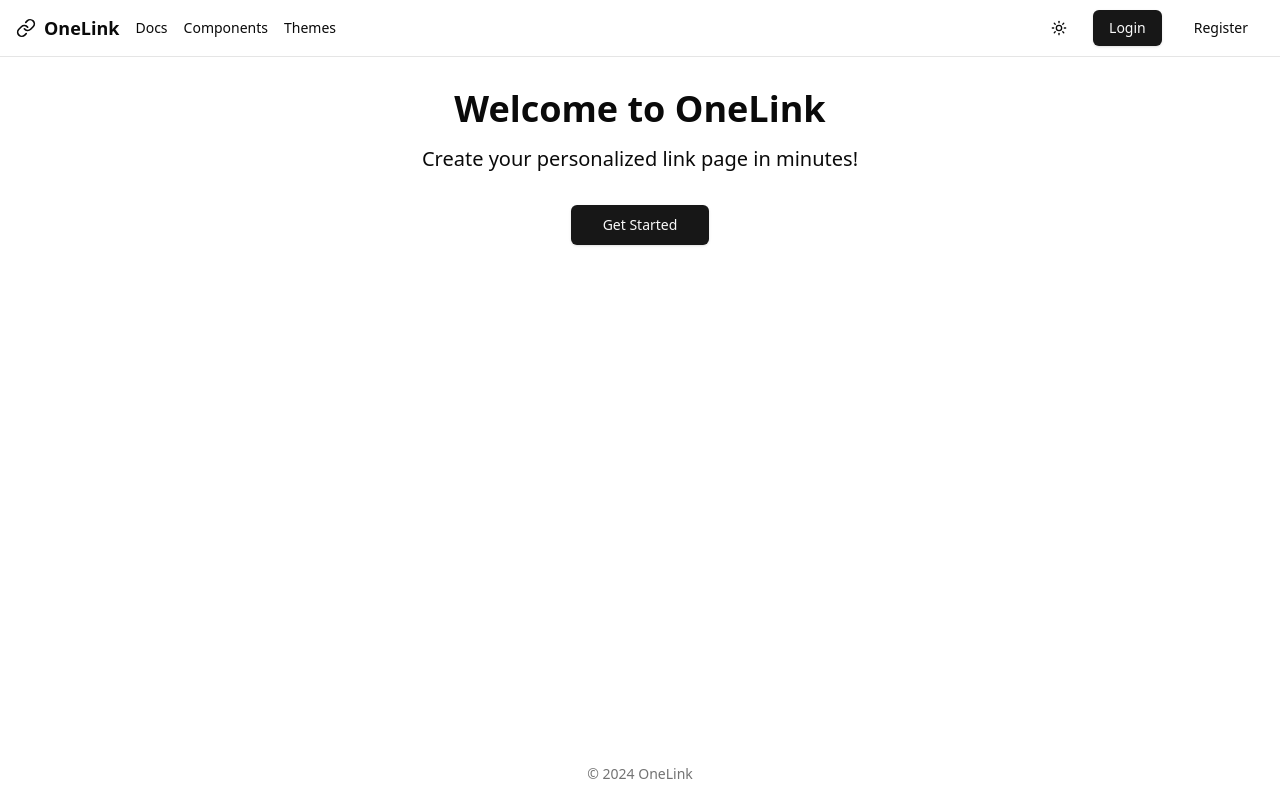
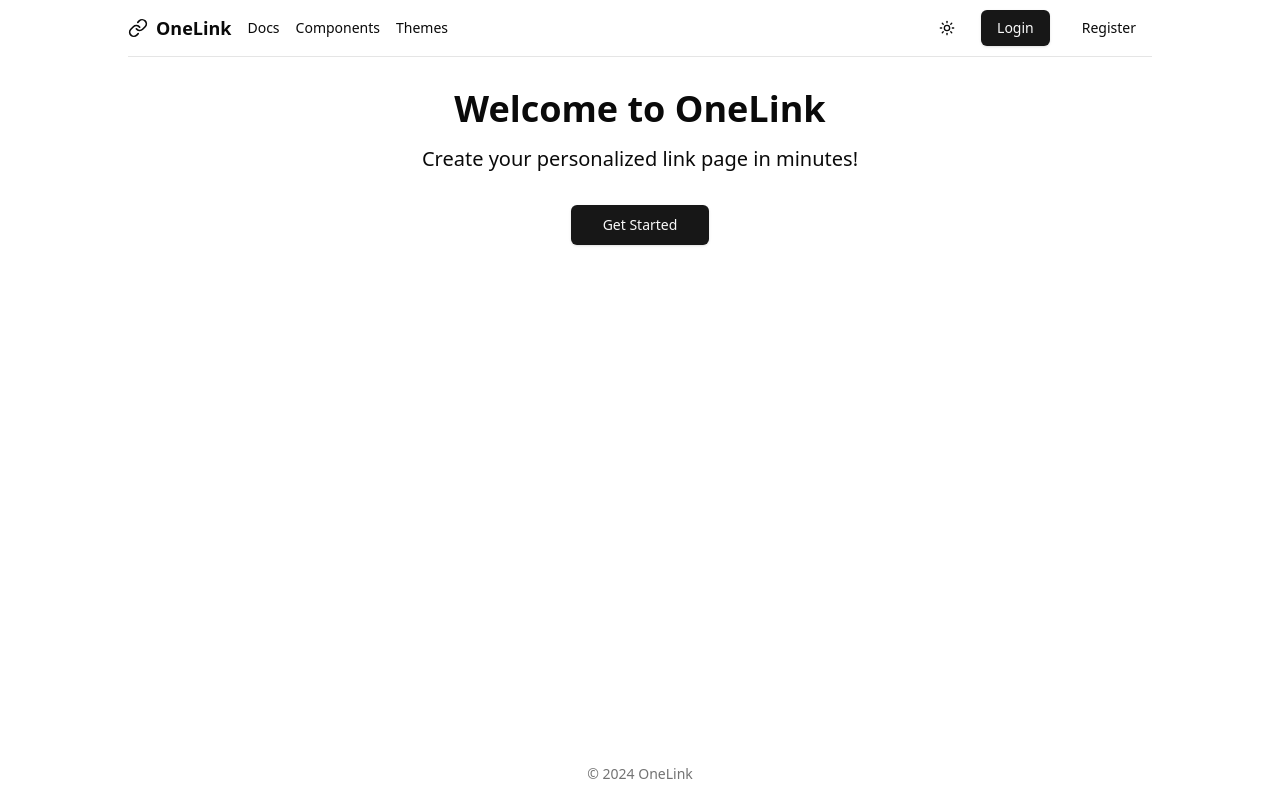
Before and after one commit to iamcristian/onelink-frontend, a React (Vite) app: page / in a window 1280 px wide. Built offline with nearby package versions, Linux system fonts and the light colour scheme.

Commit message:
refactor: update Header component layout and adjust MainLayout padding

```diff
--- a/src/components/Header/Header.tsx
+++ b/src/components/Header/Header.tsx
@@ -9,7 +9,7 @@ export const Header = () => {
 
   return (
     <header className="z-50 w-full bg-background/95 border-b">
-      <div className="flex items-center justify-between h-14 p-4">
+      <div className="flex items-center justify-between h-14">
         <div className="flex items-center space-x-4">
           <Link to="/" className="text-lg font-bold flex items-center gap-2">
             <LinkIcon className="h-5 w-5" />
--- a/src/layouts/MainLayout.tsx
+++ b/src/layouts/MainLayout.tsx
@@ -5,9 +5,9 @@ import { Outlet } from "react-router";
 
 const MainLayout = () => {
   return (
-    <div className="flex flex-col min-h-screen">
+    <div className="flex flex-col min-h-screen px-4 md:px-12 lg:px-32">
       <Header />
-      <main className="flex-grow container mx-auto px-4 py-8">
+      <main className="flex-grow container mx-auto py-8">
         <Outlet />
       </main>
       <Toaster position="top-right" richColors />
```
